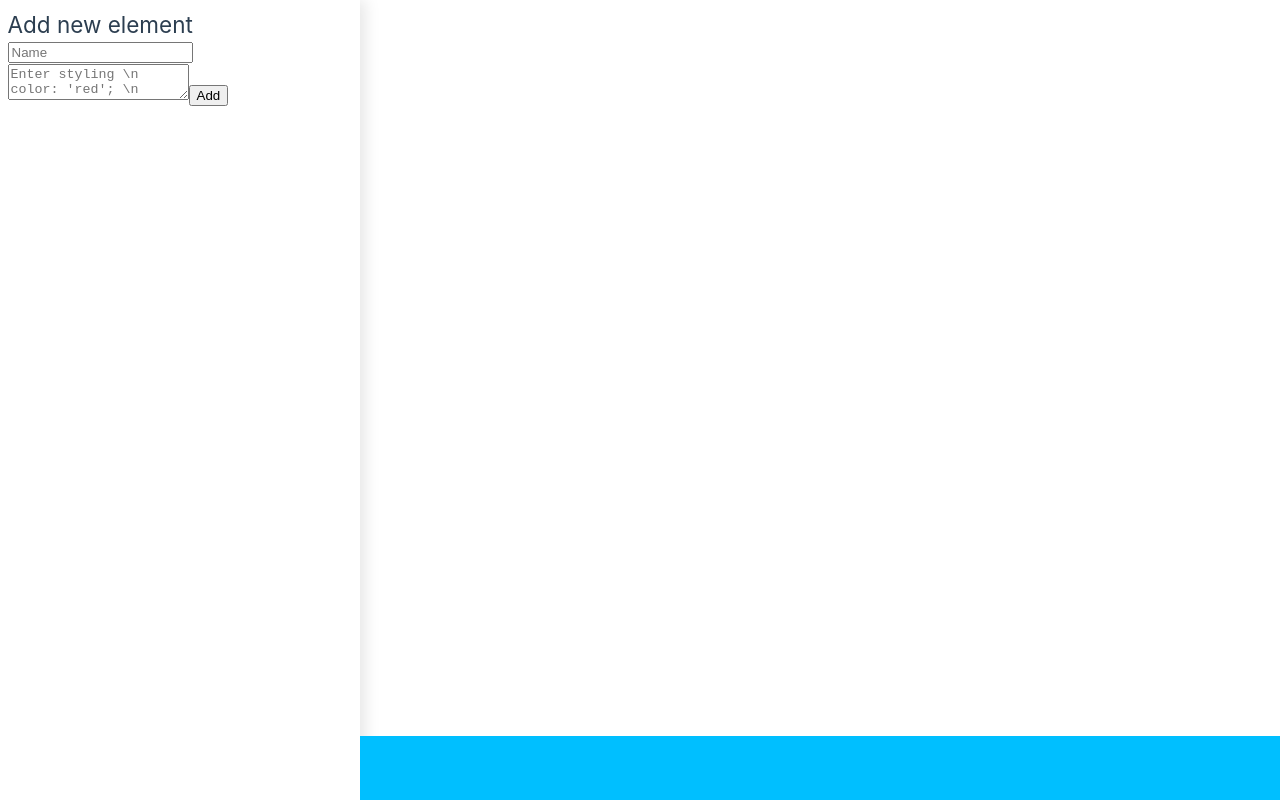
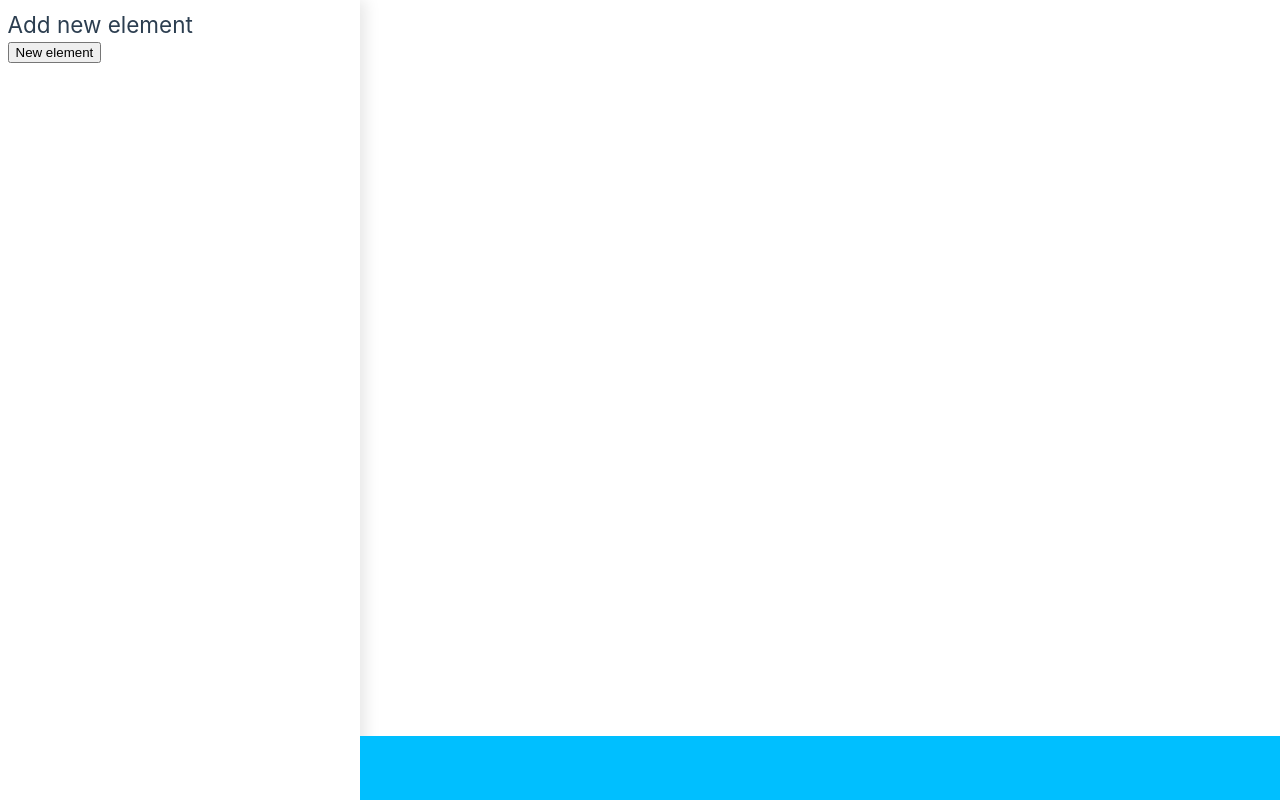
Before and after one commit to drikusroor/animone, a Vue app: page / in a window 1280 px wide. Built offline with nearby package versions, Linux system fonts and the light colour scheme.

Commit message:
Create default element for creation

```diff
--- a/src/components/Canvas.vue
+++ b/src/components/Canvas.vue
@@ -1,9 +1,9 @@
 <script lang="ts">
-import { useElementStore } from '../stores/elements';
-import RenderElement from './RenderElement.vue';
+import { useElementStore } from "../stores/elements";
+import RenderElement from "./RenderElement.vue";
 export default {
   components: {
-    RenderElement
+    RenderElement,
   },
   setup() {
     const store = useElementStore();
@@ -12,18 +12,22 @@ export default {
       store,
     };
   },
-}
+};
 </script>
 
 <template>
   <div class="canvas">
-    <RenderElement v-for="element in store.elements" :element="element" />
+    <RenderElement
+      v-for="element in store.elements"
+      :key="element.name"
+      :element="element"
+    />
   </div>
 </template>
 
 <style scoped>
 .canvas {
-    width: 100%;
-    height: calc(100vh - 64px);
+  width: 100%;
+  height: calc(100vh - 64px);
 }
 </style>
--- a/src/components/ElementForm.vue
+++ b/src/components/ElementForm.vue
@@ -5,27 +5,43 @@ const camelize = (s) => s.replace(/-./g, (x) => x[1].toUpperCase());
 
 export default {
   data() {
-    style: 'background: red;\nwidth: 100px;\nheight: 100px;'
+    return {
+      defaultStyle: {
+        background: "deepseagreen",
+        width: 100,
+        height: 100,
+      },
+    };
+  },
+  props: {
+    element: {
+      required: false,
+    },
   },
   methods: {
-    createElement(e, store) {
+    updateElement(e, store) {
       e.preventDefault();
 
-      const { name, style } = this;
+      const { name, style } = this.element;
 
       const styles = style.split(/;/).map((line) => {
         const [key, value] = line.split(":").map((v) => v.trim());
         const styleObject = { [camelize(key)]: value };
-        console.log({ styleObject });
         return styleObject;
       });
 
-      console.log({ styles });
+      store.updateElement({ name, style: styles });
+    },
+    createElement(store) {
+      const name = "New element";
+      const style = {
+        background: "deepskyblue",
+        width: '128px',
+        height: '128px',
+        padding: '0.5em'
+      };
 
-      store.createElement({ name, style: styles });
-    },
-    toJson(value) {
-      return JSON.stringify(value, null, 2);
+      store.createElement({ name, style });
     },
   },
   setup() {
@@ -41,15 +57,21 @@ export default {
 <template>
   <div class="element-form">
     <h2>Add new element</h2>
-    <form @submit="(e) => createElement(e, store)">
-      <input v-model="name" type="text" name="name" placeholder="Name" />
+    <form v-if="!!element" @submit="(e) => updateElement(e, store)">
+      <input
+        v-model="element.name"
+        type="text"
+        name="name"
+        placeholder="Name"
+      />
       <textarea
-        v-model="style"
+        v-model="element.style"
         name="style"
-        placeholder="Enter styling \n color: 'red'; \n backgroundColor: 'blue',\nwidth: '300px'"
+        placeholder="Enter styling \n backgroundColor: blue';\nwidth: 300px;\nheight: 100px;"
       />
-      <button type="submit">Add</button>
+      <button type="submit">Update element</button>
     </form>
+    <button @click="createElement(store)">New element</button>
     <div v-for="element in store.elements" :key="element.name">
       {{ element.name }}
     </div>
--- a/src/components/RenderElement.vue
+++ b/src/components/RenderElement.vue
@@ -1,8 +1,6 @@
 <script lang="ts">
 export default {
   props: ["element"],
-  mounted() {
-  },
 };
 </script>
 
--- a/src/stores/elements.ts
+++ b/src/stores/elements.ts
@@ -1,20 +1,24 @@
-import type { IElement } from '@/interfaces/IElement'
-import { defineStore } from 'pinia'
+import type { IElement } from "@/interfaces/IElement";
+import { defineStore } from "pinia";
 
 export const useElementStore = defineStore({
-  id: 'elements',
+  id: "elements",
   state: () => ({
-    elements: [] as IElement[]
+    elements: [] as IElement[],
+    selected: -1,
   }),
   getters: {
-
+    element: (state) => state.selected > -1 ?? state.elements[state.selected],
   },
   actions: {
     createElement(element: IElement) {
       this.elements = [...this.elements, element];
     },
-    updateElement(element: IElement, index: Number) {
-      throw new Error('Not yet implemented')
+    updateElement(element: IElement, index: number) {
+      this.elements[index] = element;
     },
-  }
-})
+    selectElement(index: number) {
+      this.selected = index;
+    },
+  },
+});
```
Also changed, not shown: src/stores/animations.ts (+4 -4 lines).
